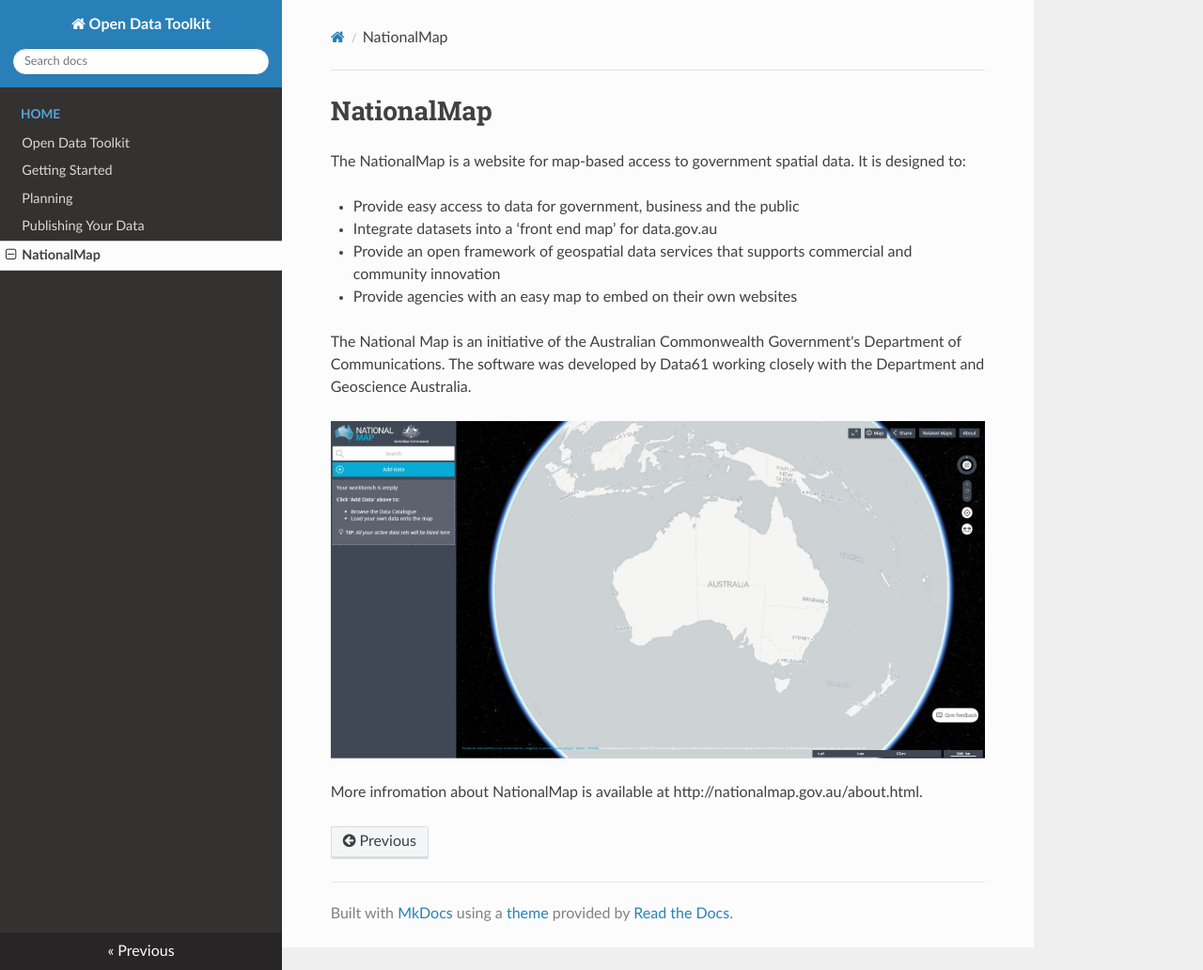
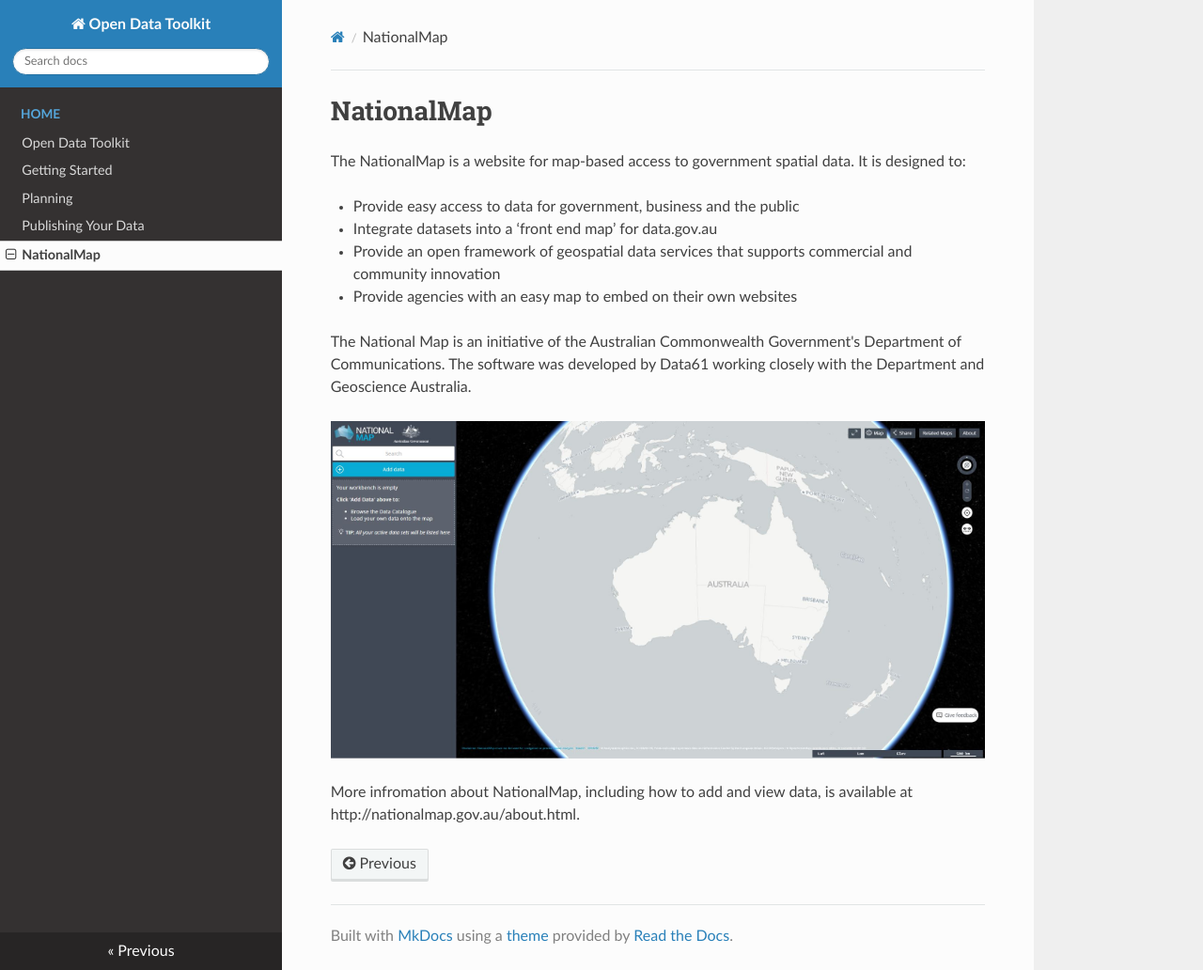
Before and after one commit to ajbar7/allan-toolkit-test, an MkDocs documentation site: the page built from docs/nationalmap.md, in a window 1280 px wide and 1032 px high. Shown: the whole window at 94% size. Built offline with MkDocs 1.6.1, drawn with Linux system fonts in a browser that asks for light colours; nearby versions of some CDN libraries; old or Windows-style settings are respelled for this version of MkDocs.

Commit message:
Update nationalmap.md

```diff
--- a/docs/nationalmap.md
+++ b/docs/nationalmap.md
@@ -11,4 +11,4 @@
 
 ![screen capture of the nationalmap website showing Australia](https://github.com/ajbar7/allan-toolkit-test/blob/master/docs/pictures/NationalMap-20170323.JPG?raw=true)
 
-More infromation about NationalMap is available at http://nationalmap.gov.au/about.html.
+More infromation about NationalMap, including how to add and view data, is available at http://nationalmap.gov.au/about.html.
```
